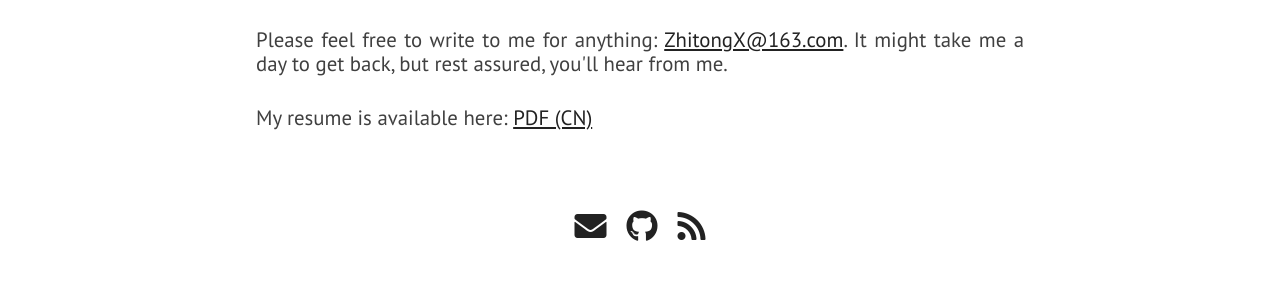
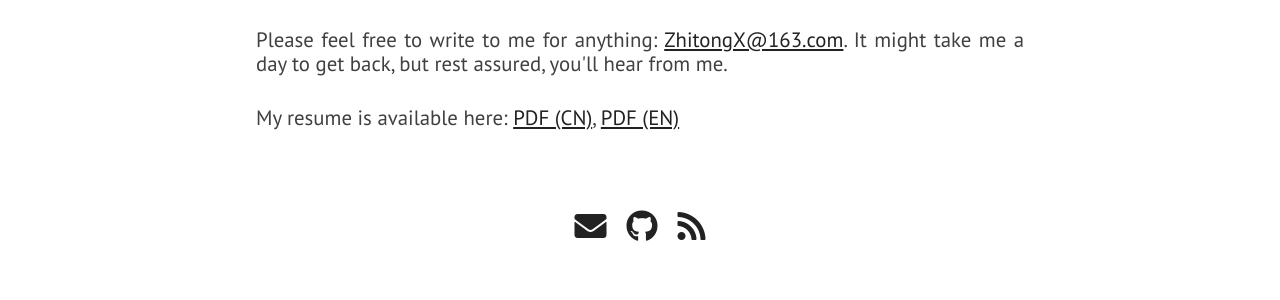
Before and after one commit to ZhitongXu/ZhitongXu.github.io, a Jekyll site: the page built from index.html, in a window 1280 px wide and 900 px high, scrolled down 5613 px. Shown: the part 349-649 px from the top of the window. Built offline with Jekyll 4.4.1, drawn with Linux system fonts in a browser that asks for light colours; nearby versions of some CDN libraries.

Commit message:
update resume

```diff
--- a/_includes/extra.html
+++ b/_includes/extra.html
@@ -9,7 +9,7 @@
                 Please feel free to write to me for anything: <a href="mailto:{{ site.email }}">{{ site.email }}</a>. It might take me a day to get back, but rest assured, you'll hear from me.
             </p>
             <p class="paragraph-text justify-text">
-                My resume is available here: <a href="{{ site.this_url }}/resume/resume.pdf">PDF (CN)</a>
+                My resume is available here: <a href="{{ site.this_url }}/resume/resume_CN.pdf">PDF (CN)</a>, <a href="{{ site.this_url }}/resume/resume_EN.pdf">PDF (EN)</a>
             </p>
             <div class="extra-links">
                 <span class="hint--bottom bottom-link" aria-label="Email">
```
Also changed, not shown: 3 other files.
